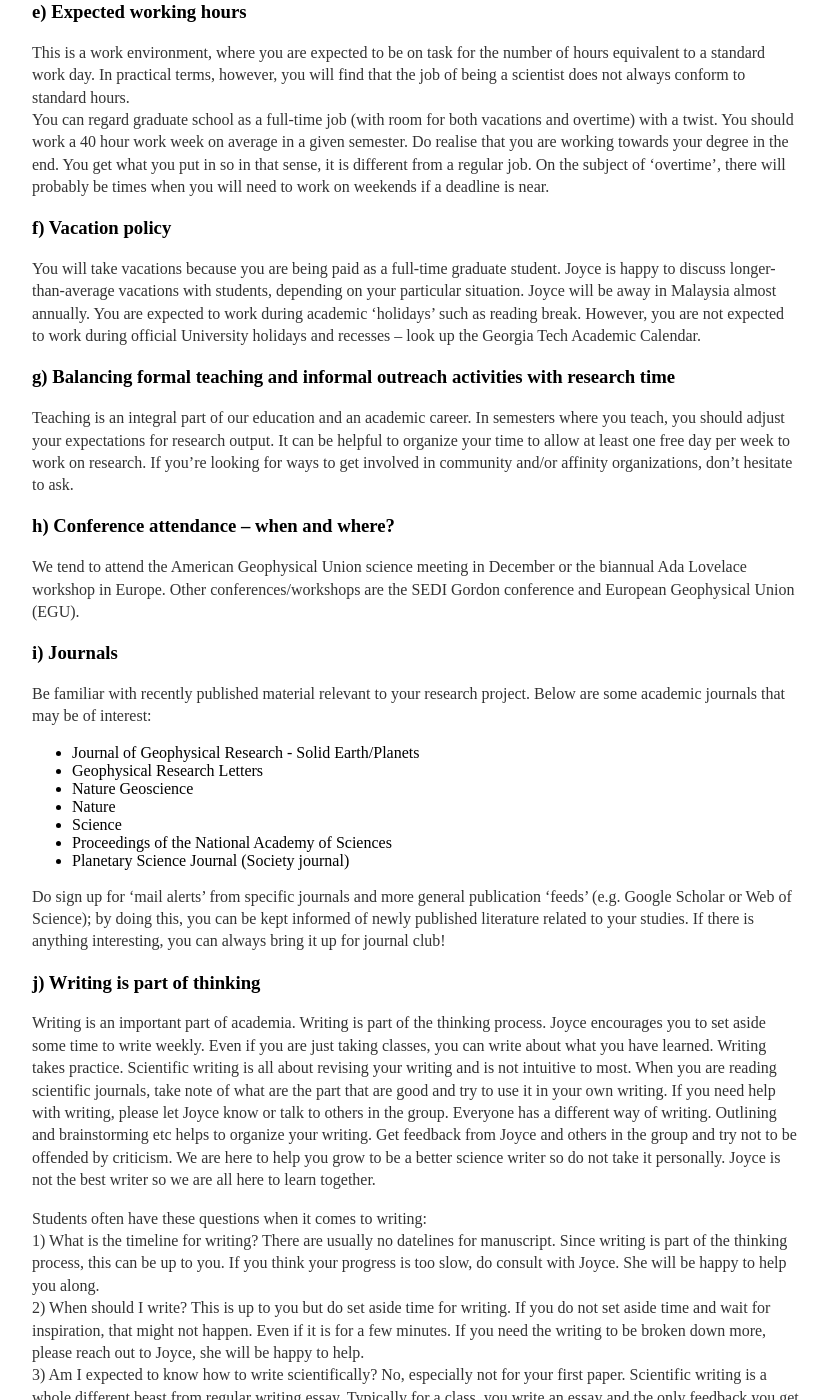
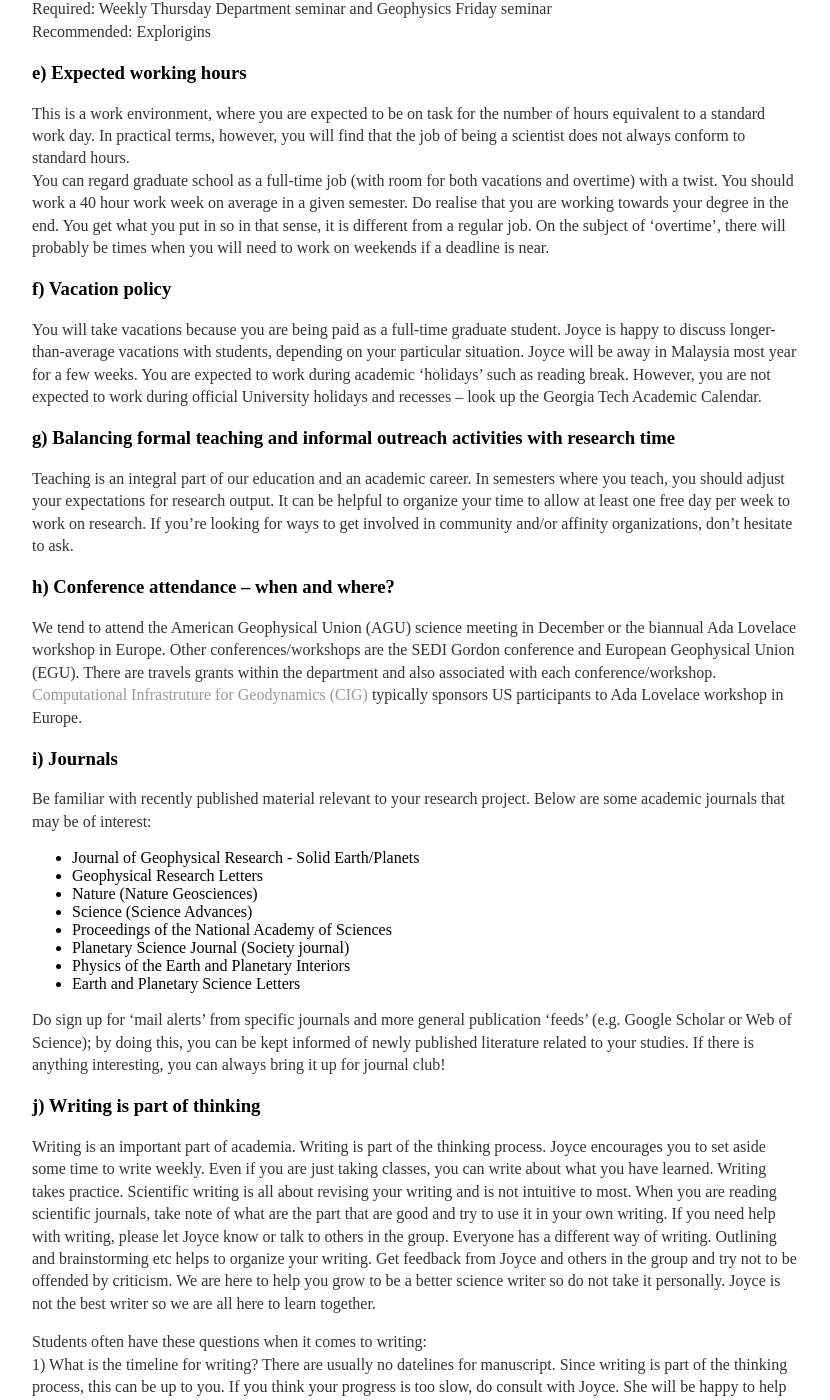
Before and after one commit to joycesim/joycesim.github.io, a Jekyll site: the page built from GroupVision/index.md, in a window 1280 px wide and 1400 px high, scrolled down 3597 px. Shown: the whole window, without its empty margins (224-1054 px from the left). Built offline with Jekyll 4.4.1, drawn with Linux system fonts in a browser that asks for light colours; some of the changed text lies outside the part shown.

Commit message:
Update index.md

```diff
--- a/GroupVision/index.md
+++ b/GroupVision/index.md
@@ -65,6 +65,9 @@
 You should plan on writing a manuscript-based thesis that amounts to at least 3 papers that will be submitted to journals.
 Joyce will work closely with you to plan/outline figures and content and then will review complete drafts once finished.
 
+Undergraduates, my goal is for you to explore what it means to do research in Earth Sciences.
+Work hard but also have fun.
+
 ### c)     Which and how many courses, and when to take them
 
 First years typically take 2-3 courses each semester.
@@ -122,7 +125,7 @@
 
 ### f)     Vacation policy
 
-You will take vacations because you are being paid as a full-time graduate student. Joyce is happy to discuss longer-than-average vacations with students, depending on your particular situation. Joyce will be away in Malaysia almost annually.
+You will take vacations because you are being paid as a full-time graduate student. Joyce is happy to discuss longer-than-average vacations with students, depending on your particular situation. Joyce will be away in Malaysia most year for a few weeks.
 You are expected to work during academic ‘holidays’ such as reading break. However, you are not expected to work during official University holidays and recesses -- look up the Georgia Tech Academic Calendar.
 
 ### g)    Balancing formal teaching and informal outreach activities with research time
@@ -132,19 +135,22 @@
 
 ### h)    Conference attendance – when and where?
 
-We tend to attend the American Geophysical Union science meeting in December or the biannual Ada Lovelace workshop in Europe.
+We tend to attend the American Geophysical Union (AGU) science meeting in December or the biannual Ada Lovelace workshop in Europe.
 Other conferences/workshops are the SEDI Gordon conference and European Geophysical Union (EGU).
+There are travels grants within the department and also associated with each conference/workshop.
+[Computational Infrastruture for Geodynamics (CIG)](https://geodynamics.org/) typically sponsors US participants to Ada Lovelace workshop in Europe.
 
 ### i) Journals
 Be familiar with recently published material relevant to your research project. Below are some academic journals that may be of interest:
 
 + Journal of Geophysical Research - Solid Earth/Planets
 + Geophysical Research Letters
-+ Nature Geoscience
-+ Nature
-+ Science
++ Nature (Nature Geosciences)
++ Science (Science Advances)
 + Proceedings of the National Academy of Sciences
 + Planetary Science Journal (Society journal)
++ Physics of the Earth and Planetary Interiors
++ Earth and Planetary Science Letters
 
 Do sign up for ‘mail alerts’ from specific journals and more general publication ‘feeds’ (e.g. Google Scholar or Web of Science); by doing this, you can be kept informed of newly published literature related to your studies. If there is anything interesting, you can always bring it up for journal club!
 
```
Also changed, not shown: other parts of GroupVision/index.md (+1 -1 lines).
